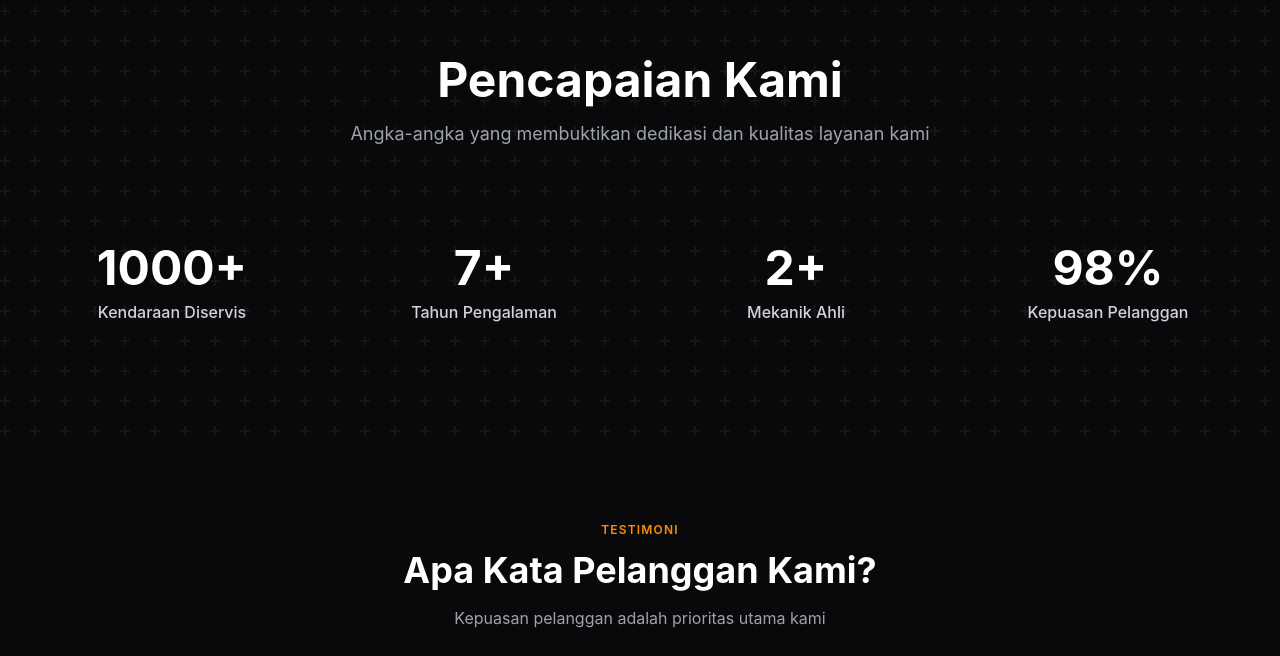
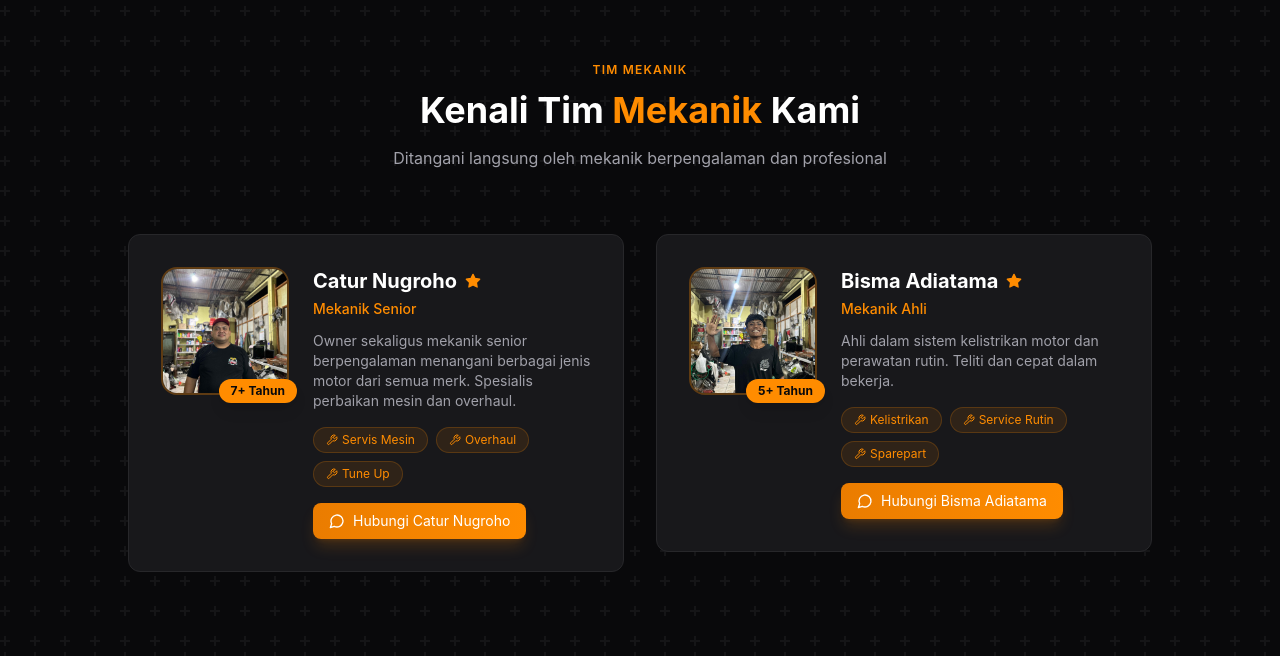
Before and after one commit to grrcs/yuana-motor-web, a Next.js app: page / in a window 1280 px wide. Shown: the part 5064-5720 px from the top of the page. Built offline with nearby package versions, Linux system fonts and the light colour scheme; no server answers.

Commit message:
Tambah profil mekanik

```diff
--- a/app/page.tsx
+++ b/app/page.tsx
@@ -4,6 +4,7 @@ import About from "@/components/About";
 import Features from "@/components/Features";
 import Services from "@/components/Services";
 import Gallery from "@/components/Gallery";
+import Mechanics from "@/components/Mechanics";
 import Statistics from "@/components/Statistics";
 import Testimonials from "@/components/Testimonials";
 import BookingForm from "@/components/BookingForm";
@@ -19,6 +20,7 @@ export default function Home() {
       <Features />
       <Services />
       <Gallery />
+      <Mechanics />
       <Statistics />
       <Testimonials />
       <BookingForm />
```
Also changed, not shown: 1 other file (tests, documents, lock files or other folders).
